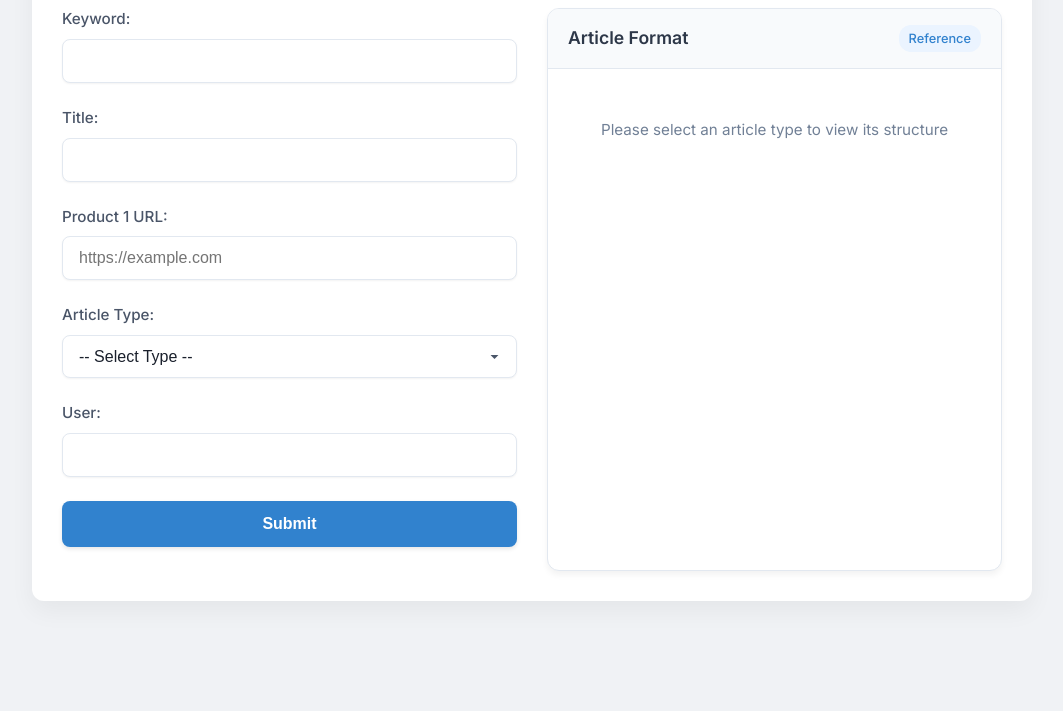
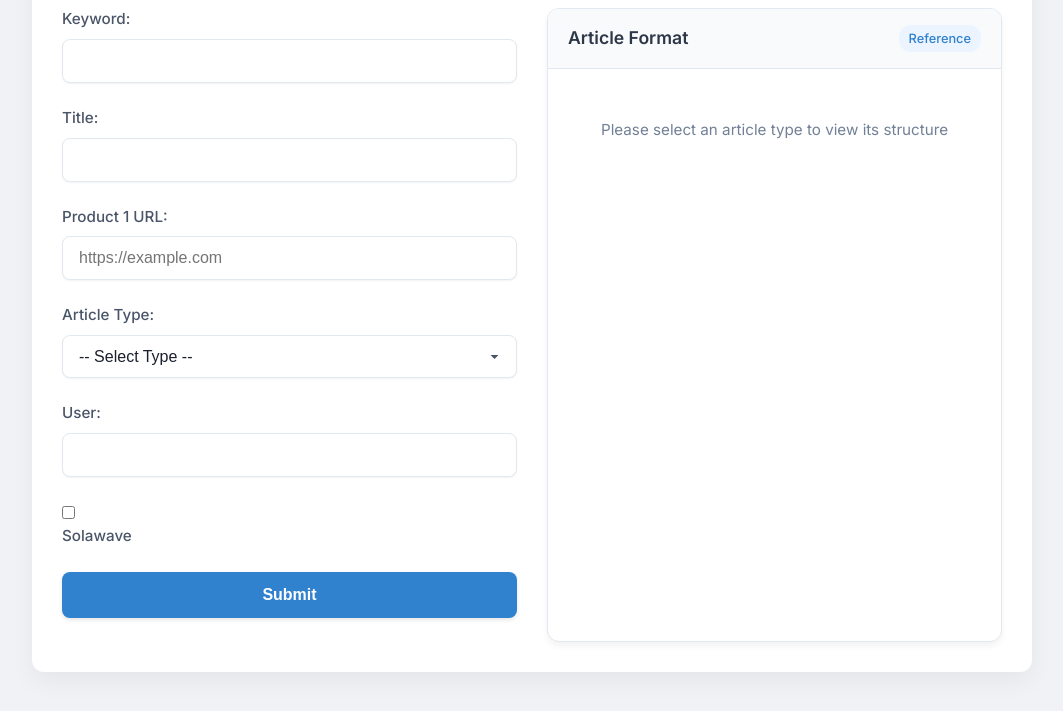
Before and after one commit to Jaxic/The-Form, a plain HTML site: page index.html in a window 1280 px wide. Shown: the part 135-846 px from the top of the page, without its empty margins (108-1171 px from the left). Before the commit the page ends 800 px from the top, so only its background shows below. Drawn offline with Linux system fonts and the light colour scheme.

Commit message:
Update index.html

```diff
--- a/index.html
+++ b/index.html
@@ -52,6 +52,11 @@
                         <input type="text" id="user" name="user" required>
                     </div>
 
+                    <div class="form-group checkbox-group">
+                        <input type="checkbox" id="solawave" name="solawave">
+                        <label for="solawave">Solawave</label>
+                    </div>
+
                     <div class="form-group">
                         <button type="submit" id="submit-button">Submit</button>
                     </div>
```
